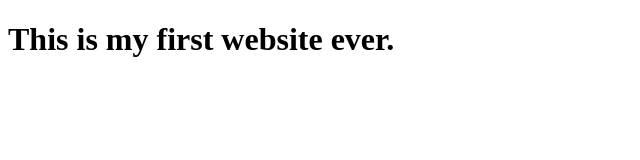
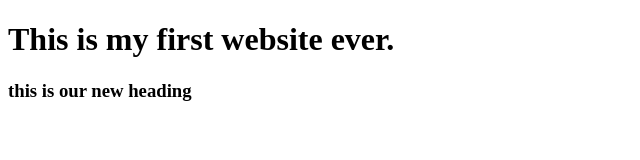
Before and after one commit to Suhag9/mywebsite, a plain HTML site: page index.html in a window 1280 px wide. Shown: the whole page, without its empty margins (0-640 px from the left). Drawn offline with Linux system fonts and the light colour scheme.

Commit message:
learn git

```diff
--- a/index.html
+++ b/index.html
@@ -7,5 +7,6 @@
 </head>
 <body>
     <h1>This is my first website ever.</h1>
+    <h3>this is our new heading</h3>
 </body>
 </html>
```
Also changed, not shown: 1 other file.
